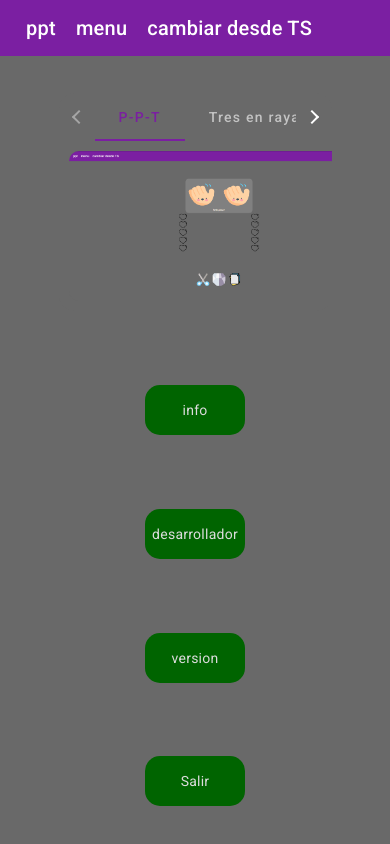
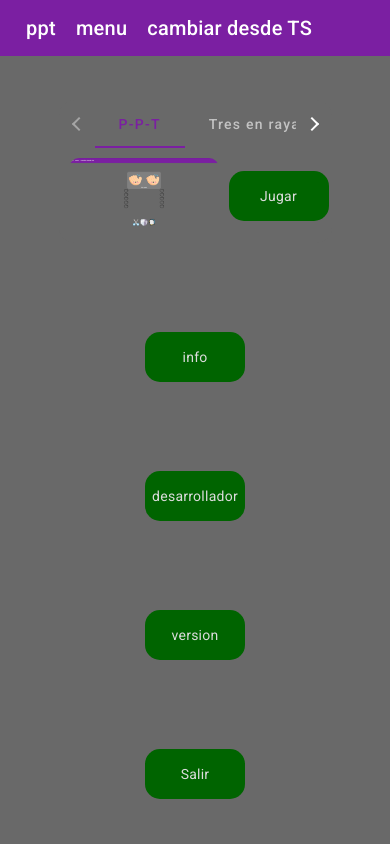
Before and after one commit to DiaboloRoucho/ModuloDeJuegos, an Angular app: page / in a window 390 px wide. Shown: the top 844 px of the page. Built offline with nearby package versions, Linux system fonts and the light colour scheme.

Commit message:
aprendiendo a comunicar entre modulos

```diff
--- a/src/app/app.module.ts
+++ b/src/app/app.module.ts
@@ -13,6 +13,7 @@ import { DesarrolladorComponent } from './desarrollador/desarrollador.component'
 import { InfoComponent } from './info/info.component';
 import {MatTabsModule} from '@angular/material/tabs';
 import { TresEnRayaComponent } from './tres-en-raya/tres-en-raya.component';
+import { TERConsolaComponent } from './ter-consola/ter-consola.component';
 
 
 
@@ -25,7 +26,8 @@ import { TresEnRayaComponent } from './tres-en-raya/tres-en-raya.component';
     Page404Component,
     DesarrolladorComponent,
     InfoComponent,
-    TresEnRayaComponent
+    TresEnRayaComponent,
+    TERConsolaComponent,
   ],
   imports: [
     BrowserModule,
--- a/src/app/menu-inicial/menu-inicial.component.css
+++ b/src/app/menu-inicial/menu-inicial.component.css
@@ -61,3 +61,15 @@ img{
         margin-left: 100%;;
     }
 }
+@media only screen and (max-width:600px) {
+    img{
+        width: 200px;
+        height: 100px;
+    }
+}
+@media only screen and (max-width:480px) {
+    img{
+        width: 150px;
+        height: 75px;
+    }
+}
--- a/src/app/menu-inicial/menu-inicial.component.html
+++ b/src/app/menu-inicial/menu-inicial.component.html
@@ -1,4 +1,5 @@
 <body>
+    <!-- <app-cosa  [saludo] = "nombreDeLaVariableAPasar" -->
 <div class="pagina">
     <div class="contenedor jugar">
         <mat-tab-group mat-stretch-tabs="false" mat-align-tabs="center">
@@ -20,6 +21,18 @@
                     <div class="contenedor" routerLink="piedra-papel-tijera">Jugar</div>
                 </div>
             </mat-tab>
+            <mat-tab label="Fourth">
+                <div class="boton ppt">
+                    <img src="/assets/Captura ppt.png">
+                    <div class="contenedor" routerLink="piedra-papel-tijera">Jugar</div>
+                </div>
+            </mat-tab>
+            <mat-tab label="Fifth">
+                <div class="boton ppt">
+                    <img src="/assets/Captura ppt.png">
+                    <div class="contenedor" routerLink="piedra-papel-tijera">Jugar</div>
+                </div>
+            </mat-tab>
         </mat-tab-group>
 
     </div>
--- a/src/app/menu-inicial/menu-inicial.component.ts
+++ b/src/app/menu-inicial/menu-inicial.component.ts
@@ -7,4 +7,5 @@ import { Component } from '@angular/core';
 })
 export class MenuInicialComponent {
 
+  //@input() saludo | undefined; <-- esto es pa recoger la variable y nombrarla
 }
--- /dev/null
+++ b/src/app/ter-consola/ter-consola.component.html
@@ -0,0 +1,3 @@
+<div class="contenedor">
+
+</div>
--- a/src/app/tres-en-raya/tres-en-raya.component.html
+++ b/src/app/tres-en-raya/tres-en-raya.component.html
@@ -1 +1 @@
-<p>tres-en-raya works!</p>
+<app-ter-consola></app-ter-consola>
```
Also changed, not shown: src/app/ter-consola/ter-consola.component.ts (added, +10 -0 lines), src/app/ter-consola/ter-consola.component.css (added), 1 other file (tests, documents, lock files or other folders).
